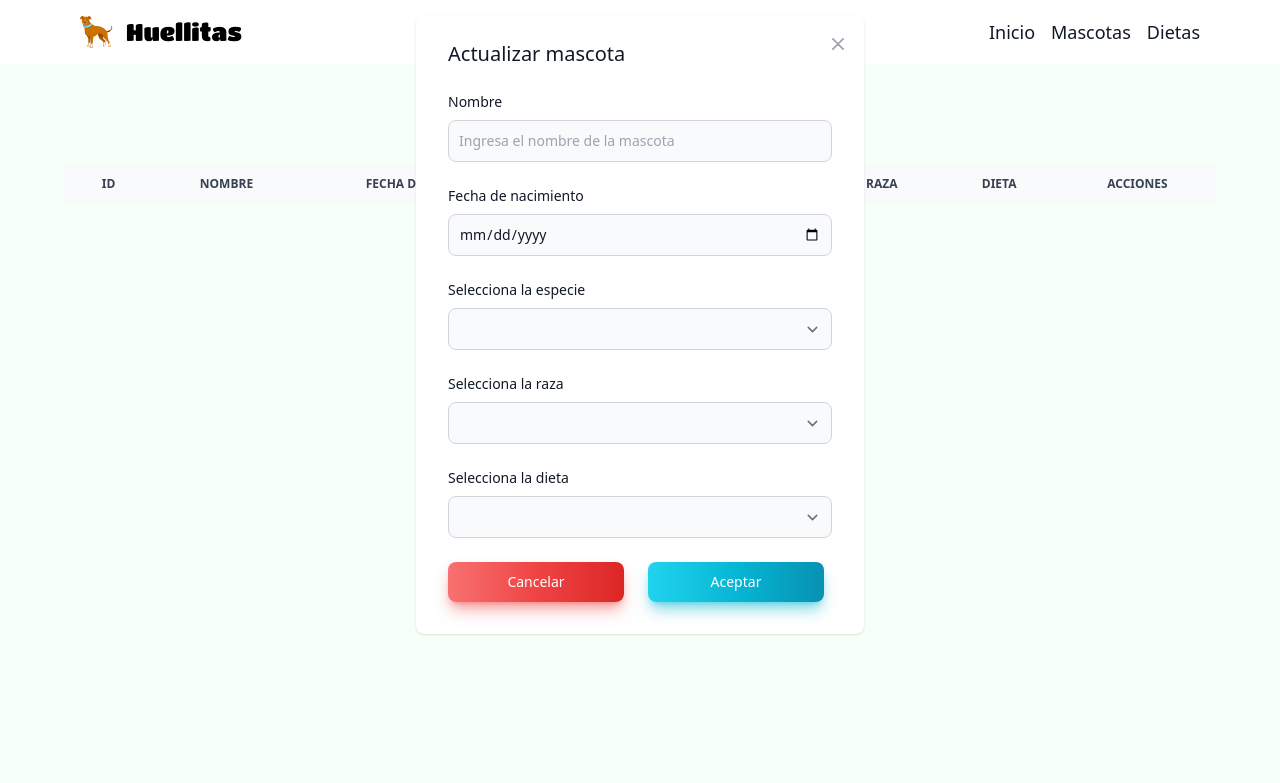
After one commit to Humbert-Dz/Huellitas, a CodeIgniter 4 app: the page made by app/Views/mascota/editar.php in a window 1280 px wide. The commit adds this page. Shown: the top 783 px of the page. Run offline with PHP 8.4 and a stand-in for CodeIgniter, Linux system fonts and the light colour scheme; the template is opened without the code that fills it, so the values that code supplies are empty; some libraries are stand-ins or nearby versions.

Commit message:
Módulo Mascotas agregado

```diff
--- a/app/Controllers/Home.php
+++ b/app/Controllers/Home.php
@@ -7,7 +7,7 @@ class Home extends BaseController
     public function index()
     {
         $data = [
-            'title' => 'Dashboard'
+            'title' => 'Dashboard',
         ];
 
         return view('dashboard/dashboard', $data);
--- a/app/Views/commons/head.php
+++ b/app/Views/commons/head.php
@@ -10,7 +10,7 @@
     <link rel="preconnect" href="https://fonts.googleapis.com">
     <link rel="preconnect" href="https://fonts.gstatic.com" crossorigin>
     <link href="https://fonts.googleapis.com/css2?family=Titan+One&display=swap" rel="stylesheet">
-    <title>Huellitas</title>
+    <title>Huellitas - <?= $title ?></title>
     <script>
         tailwind.config = {
             theme: {
@@ -32,7 +32,7 @@
 
     <nav class="w-full bg-white border-gray-200 dark:bg-gray-900 mb-6">
         <div class="max-w-[90%] flex flex-wrap items-center justify-between mx-auto p-4">
-            <a href="#" class="flex items-center">
+            <a href="<?= base_url('dashboard') ?>" class="flex items-center">
                 <img src="<?= base_url('src/images/icon.svg') ?>" class="h-8 mr-3" alt="Flowbite Logo" />
                 <span class="self-center text-2xl font-base whitespace-nowrap dark:text-white font-titan">Huellitas</span>
             </a>
@@ -48,10 +48,10 @@
             <div class="hidden w-full md:block md:w-auto" id="navbar-default">
             <ul class="font-medium flex flex-col gap-4 p-4 md:p-0 mt-4 border border-gray-100 rounded-lg bg-gray-50 md:flex-row md:mt-0 md:border-0 md:bg-white dark:bg-gray-800 md:dark:bg-gray-900 dark:border-gray-700">
                 <li>
-                <a href="#" class="block px-3 py-2 text-lg text-gray-900 rounded hover:bg-gray-100 md:hover:bg-transparent md:border-0 md:hover:text-blue-700 md:p-0 dark:text-white md:dark:hover:text-blue-500 dark:hover:bg-gray-700 dark:hover:text-white md:dark:hover:bg-transparent active:scale-95">Inicio</a>
+                <a href="<?= base_url('dashboard') ?>" class="block px-3 py-2 text-lg text-gray-900 rounded hover:bg-gray-100 md:hover:bg-transparent md:border-0 md:hover:text-blue-700 md:p-0 dark:text-white md:dark:hover:text-blue-500 dark:hover:bg-gray-700 dark:hover:text-white md:dark:hover:bg-transparent active:scale-95">Inicio</a>
                 </li>
                 <li>
-                <a href="#" class="block px-3 py-2 text-lg text-gray-900 rounded hover:bg-gray-100 md:hover:bg-transparent md:border-0 md:hover:text-blue-700 md:p-0 dark:text-white md:dark:hover:text-blue-500 dark:hover:bg-gray-700 dark:hover:text-white md:dark:hover:bg-transparent active:scale-95">Mascotas</a>
+                <a href="<?= base_url('mascotas') ?>" class="block px-3 py-2 text-lg text-gray-900 rounded hover:bg-gray-100 md:hover:bg-transparent md:border-0 md:hover:text-blue-700 md:p-0 dark:text-white md:dark:hover:text-blue-500 dark:hover:bg-gray-700 dark:hover:text-white md:dark:hover:bg-transparent active:scale-95">Mascotas</a>
                 </li>
                 <li>
                 <a href="#" class="block px-3 py-2 text-lg text-gray-900 rounded hover:bg-gray-100 md:hover:bg-transparent md:border-0 md:hover:text-blue-700 md:p-0 dark:text-white md:dark:hover:text-blue-500 dark:hover:bg-gray-700 dark:hover:text-white md:dark:hover:bg-transparent active:scale-95">Dietas</a>
--- a/app/Views/dashboard/dashboard.php
+++ b/app/Views/dashboard/dashboard.php
@@ -19,7 +19,7 @@
 
     <div class="w-full m-auto flex justify-evenly mb-6">
 
-        <a href="#" class="block w-[280px] px-8 py-3 bg-[#fff0f3] rounded-md cursor-pointer active:scale-95 active:bg-[#FFE1E7] duration-400 hover:shadow-sombrita hover:scale-105">
+        <a href="<?= base_url('mascotas') ?>" class="block w-[280px] px-8 py-3 bg-[#fff0f3] rounded-md cursor-pointer active:scale-95 active:bg-[#FFE1E7] duration-400 hover:shadow-sombrita hover:scale-105">
             <figure class="w-[150px] m-auto flex flex-col gap-4 items-center">
                 <img src="<?= base_url('src/images/huella.svg') ?>" alt="">
                 <figcaption>
--- /dev/null
+++ b/app/Views/mascota/editar.php
@@ -0,0 +1,144 @@
+<?= view('commons/head.php') ?>
+
+<div class="w-full m-auto flex justify-evenly mb-6">
+
+     <!-- Modal agregar boton -->
+     <button data-modal-target="add-modal" data-modal-toggle="add-modal" class="block flex gap-4 items-center px-4 py-3 bg-[#a8dadc] rounded-xl font-bold text-black text-lg" type="button">
+            <svg xmlns="http://www.w3.org/2000/svg" width="24" height="24" id="plus-add-more-detail" style="enable-background:new 0 0 15 15;" version="1.1"
+                viewBox="0 0 15 15" xml:space="preserve" xmlns="http://www.w3.org/2000/svg"
+                xmlns:xlink="http://www.w3.org/1999/xlink"><path d="M7.5,0C3.364,0,0,3.364,0,7.5S3.364,15,7.5,15S15,11.636,15,7.5S11.636,0,7.5,0z M7.5,14C3.916,14,1,11.084,1,7.5  S3.916,1,7.5,1S14,3.916,14,7.5S11.084,14,7.5,14z"/><polygon points="8,3.5 7,3.5 7,7 3.5,7 3.5,8 7,8 7,11.5 8,11.5 8,8 11.5,8 11.5,7 8,7 "/></svg>
+            Agregar Mascota
+        </button>
+
+    <!-- Modal actualizar mascota -->
+    <div id="add-modal" tabindex="-1" aria-hidden="false" class="fixed top-0 left-0 right-0 z-50 w-full p-4 overflow-x-hidden overflow-y-auto md:inset-0 h-[calc(100%-1rem)] max-h-full">
+        <div class="m-auto w-full max-w-md max-h-full">
+            <!-- Modal content -->
+            <div class="relative bg-white rounded-lg shadow dark:bg-gray-700">
+                <a href="<?= base_url('mascotas') ?>" class="absolute top-3 right-2.5 text-gray-400 bg-transparent hover:bg-gray-200 hover:text-gray-900 rounded-lg text-sm w-8 h-8 ml-auto inline-flex justify-center items-center dark:hover:bg-gray-600 dark:hover:text-white" data-modal-hide="add-modal">
+                    <svg class="w-3 h-3" aria-hidden="true" xmlns="http://www.w3.org/2000/svg" fill="none" viewBox="0 0 14 14">
+                        <path stroke="currentColor" stroke-linecap="round" stroke-linejoin="round" stroke-width="2" d="m1 1 6 6m0 0 6 6M7 7l6-6M7 7l-6 6"/>
+                    </svg>
+                    <span class="sr-only">Close modal</span>
+                </a>
+                <div class="px-6 py-6 lg:px-8">
+                    <h3 class="mb-4 text-xl font-medium text-gray-900 dark:text-white">Actualizar mascota</h3>
+                    <form class="space-y-6" action="<?= base_url('mascotas/actualizar/')?>" method="post">
+                        <?= csrf_field()?>
+                         <input type="hidden" id="id_mascota" name="id_mascota" value="<?php echo $mascota['id']?>">
+                        <div>
+                            <label for="nombre" class="block mb-2 text-sm font-medium text-gray-900 dark:text-white">Nombre</label>
+                            <input type="text" name="nombre" id="nombre" minlength="3" class="bg-gray-50 border border-gray-300 text-gray-900 text-sm rounded-lg focus:ring-blue-500 focus:border-blue-500 block w-full p-2.5 dark:bg-gray-600 dark:border-gray-500 dark:placeholder-gray-400 dark:text-white" placeholder="Ingresa el nombre de la mascota" required value="<?php echo $mascota['nombre'] ?>">
+                        </div>
+                        <div>
+                            <label for="fecha_nacimiento" class="block mb-2 text-sm font-medium text-gray-900 dark:text-white">Fecha de nacimiento</label>
+                            <input type="date" name="fecha_nacimiento" id="fecha_nacimiento" class="bg-gray-50 border border-gray-300 text-gray-900 text-sm rounded-lg focus:ring-blue-500 focus:border-blue-500 block w-full p-2.5 dark:bg-gray-600 dark:border-gray-500 dark:placeholder-gray-400 dark:text-white" required value="<?php echo $mascota['fecha_nacimiento'] ?>">
+                        </div>
+                        <div>
+                            <label for="especie" class="block mb-2 text-sm font-medium text-gray-900 dark:text-white">Selecciona la especie</label>
+                            <select id="especie" name="especie" class="bg-gray-50 border border-gray-300 text-gray-900 text-sm rounded-lg focus:ring-blue-500 focus:border-blue-500 block w-full p-2.5 dark:bg-gray-700 dark:border-gray-600 dark:placeholder-gray-400 dark:text-white dark:focus:ring-blue-500 dark:focus:border-blue-500" required value="<?php echo $mascota['especie'] ?>">
+                            <?php foreach ($especies as $especie) : ?>
+                                    <option value="<?php echo $especie['id'] ?>"><?php echo $especie['nombre'] ?></option>
+                                <?php endforeach; ?>
+                            </select>
+                        </div>
+                        <div>
+                            <label for="raza" class="block mb-2 text-sm font-medium text-gray-900 dark:text-white">Selecciona la raza</label>
+                            <select id="raza" name="raza" class="bg-gray-50 border border-gray-300 text-gray-900 text-sm rounded-lg focus:ring-blue-500 focus:border-blue-500 block w-full p-2.5 dark:bg-gray-700 dark:border-gray-600 dark:placeholder-gray-400 dark:text-white dark:focus:ring-blue-500 dark:focus:border-blue-500" required value="<?php echo $mascota['raza'] ?>">
+                                <?php foreach ($razas as $raza) : ?>
+                                    <option value="<?php echo $raza['id'] ?>"><?php echo $raza['nombre'] ?></option>
+                                <?php endforeach; ?>
+                            </select>
+                        </div>
+                        <div>
+                            <label for="dieta" class="block mb-2 text-sm font-medium text-gray-900 dark:text-white">Selecciona la dieta</label>
+                            <select id="dieta" name="dieta" class="bg-gray-50 border border-gray-300 text-gray-900 text-sm rounded-lg focus:ring-blue-500 focus:border-blue-500 block w-full p-2.5 dark:bg-gray-700 dark:border-gray-600 dark:placeholder-gray-400 dark:text-white dark:focus:ring-blue-500 dark:focus:border-blue-500" required value="<?php echo $mascota['dieta'] ?>">
+                                <?php foreach ($dietas as $dieta) : ?>
+                                    <option value="<?php echo $dieta['id'] ?>"><?php echo $dieta['nombre'] ?></option>
+                                <?php endforeach; ?>
+                            </select>
+                        </div>
+                        <div class="flex gap-4">
+                            <a href="<?= base_url('mascotas')?>" data-modal-hide="add-modal"  class="w-full active:scale-95 text-white bg-gradient-to-r from-red-400 via-red-500 to-red-600 hover:bg-gradient-to-br focus:ring-4 focus:outline-none focus:ring-red-300 dark:focus:ring-red-800 shadow-lg shadow-red-500/50 dark:shadow-lg dark:shadow-red-800/80 font-medium rounded-lg text-sm px-5 py-2.5 text-center mr-2 mb-2 cursor-pointer">Cancelar</a href="<?= base_url('mascotas')?>">
+                            <button type="submit" class="w-full active:scale-95 text-white bg-gradient-to-r from-cyan-400 via-cyan-500 to-cyan-600 hover:bg-gradient-to-br focus:ring-4 focus:outline-none focus:ring-cyan-300 dark:focus:ring-cyan-800 shadow-lg shadow-cyan-500/50 dark:shadow-lg dark:shadow-cyan-800/80 font-medium rounded-lg text-sm px-5 py-2.5 text-center mr-2 mb-2">Aceptar</button>
+                        </div>
+                    </form>
+                </div>
+            </div>
+        </div>
+    </div>
+
+</div>
+
+<div class="div">
+
+    <!-- Tabla de mascotas  -->
+    <table class="w-full text-sm text-left text-gray-500 dark:text-gray-400 text-center">
+            <thead class="text-xs text-gray-700 uppercase bg-gray-50 dark:bg-gray-700 dark:text-white">
+                <tr>
+                    <th scope="col" class="px-6 py-3">
+                        ID
+                    </th>
+                    <th scope="col" class="px-6 py-3">
+                        nombre
+                    </th>
+                    <th scope="col" class="px-6 py-3">
+                        fecha de Nacimiento
+                    </th>
+                    <th scope="col" class="px-6 py-3">
+                        edad
+                    </th>
+                    <th scope="col" class="px-6 py-3">
+                        especie
+                    </th>
+                    <th scope="col" class="px-6 py-3">
+                        raza
+                    </th>
+                    <th scope="col" class="px-6 py-3">
+                        dieta
+                    </th>
+                    <th scope="col" class="px-6 py-3">
+                        Acciones
+                    </th>
+                </tr>
+            </thead>
+            <tbody>
+                <?php foreach($mascotas as $mascota) : ?>
+                    <tr class="bg-white border-b dark:bg-gray-800 dark:border-gray-700">
+                        <th scope="row" class="px-6 py-4 font-medium text-gray-900 whitespace-nowrap dark:text-white">
+                            <?php echo $mascota['id'] ?>
+                        </th>
+                        <td class="px-6 py-4">
+                            <?php echo $mascota['nombre'] ?>
+                        </td>
+                        <td class="px-6 py-4">
+                            <?php echo $mascota['fecha_nacimiento'] ?>
+                        </td>
+                        <td class="px-6 py-4">
+                            <?php echo $mascota['edad'] ?> (años)
+                        </td>
+                        <td class="px-6 py-4">
+                            <?php echo $mascota['especie'] ?>
+                        </td>
+                        <td class="px-6 py-4">
+                            <?php echo $mascota['raza'] ?>
+                        </td>
+                        <td class="px-6 py-4 text-center">
+                            <?php echo $mascota['dieta'] ?>
+                            :
+                            <button type="button" class="text-white bg-gradient-to-r from-green-400 via-green-500 to-green-600 hover:bg-gradient-to-br focus:ring-4 focus:outline-none focus:ring-green-300 dark:focus:ring-green-800 font-medium rounded-lg text-sm py-1.5 px-2.5 text-center">Ver</button>
+                        </td>
+                        <td class="px-6 py-4 flex justify-evenly">
+                            <a href="<?= base_url('mascotas/editar/' . $mascota['id']) ?>" class="active:scale-95 text-white bg-gradient-to-r from-cyan-400 via-cyan-500 to-cyan-600 hover:bg-gradient-to-br focus:ring-4 focus:outline-none focus:ring-cyan-300 dark:focus:ring-cyan-800 shadow-lg shadow-cyan-500/50 dark:shadow-lg dark:shadow-cyan-800/80 font-medium rounded-lg text-sm px-5 py-2.5 text-center cursor-pointer">Editar</a>
+                            <a data-modal-target="popup-modal" data-modal-toggle="popup-modal"  class="active:scale-95 text-white bg-gradient-to-r from-red-400 via-red-500 to-red-600 hover:bg-gradient-to-br focus:ring-4 focus:outline-none focus:ring-red-300 dark:focus:ring-red-800 shadow-lg shadow-red-500/50 dark:shadow-lg dark:shadow-red-800/80 font-medium rounded-lg text-sm px-5 py-2.5 text-center cursor-pointer" onclick="eliminar('<?php echo $mascota['id']?>')">Eliminar</a>
+                        </td>
+                    </tr>
+                <?php endforeach;?>
+            </tbody>
+    </table>
+
+</div>
+
+
+
+<?= view('commons/footer.php') ?>
```
Also changed, not shown: app/Config/Routes.php (+7 -0 lines), app/Controllers/Mascotas.php (added, +94 -0 lines), app/Models/DietaModel.php (added, +40 -0 lines), app/Models/EspecieModel.php (added, +41 -0 lines), app/Models/MascotaModel.php (added, +40 -0 lines), app/Models/RazaModel.php (added, +40 -0 lines), app/Views/mascota/mascota.php (added, +178 -0 lines).
